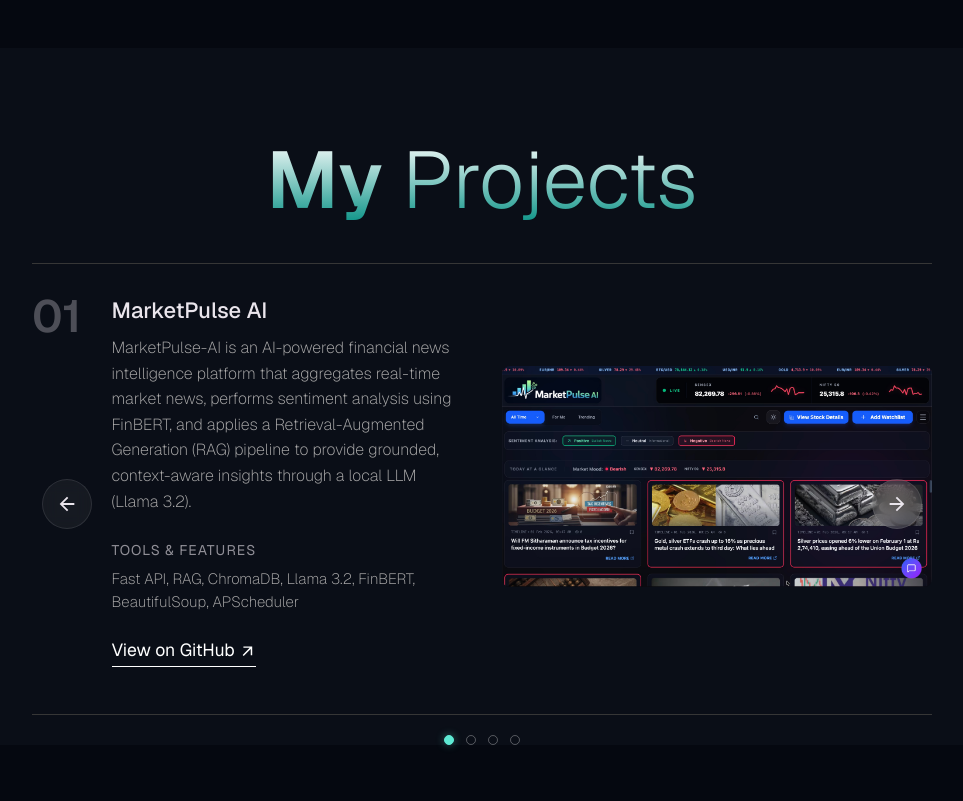
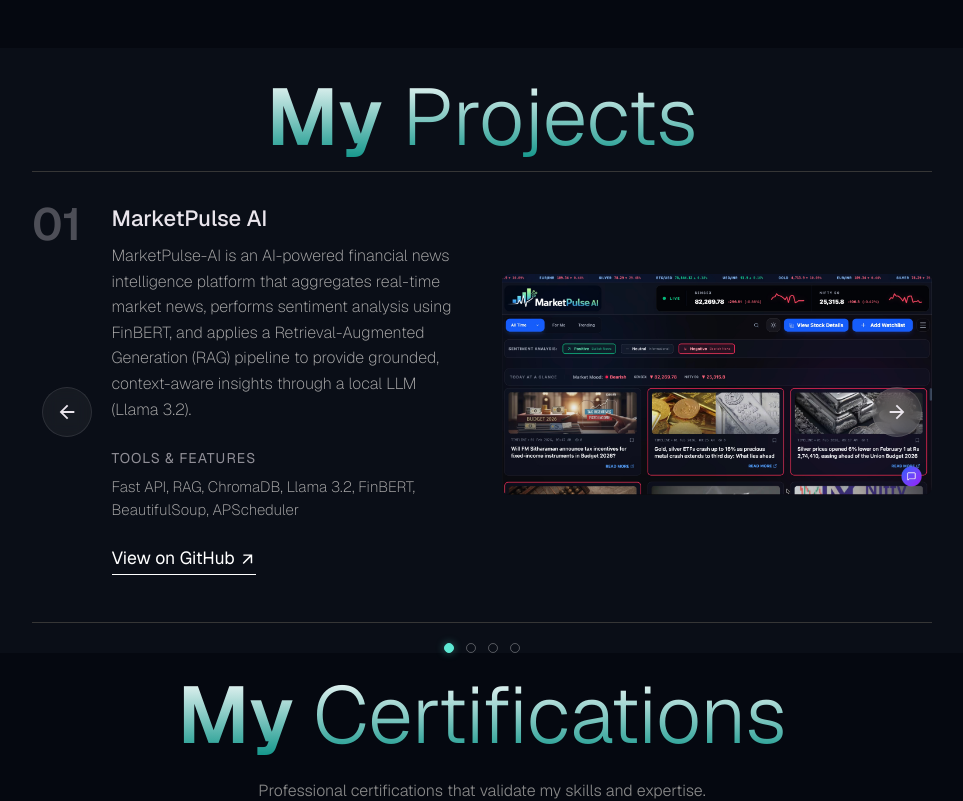
Before and after one commit to prashant-gtx/prashant-gtx.github.io, a React (Vite) app: page / in a window 1280 px wide. Shown: the part 3320-4121 px from the top of the page, without its empty margins (158-1121 px from the left). Built offline with nearby package versions, Linux system fonts and the light colour scheme; no server answers.

Commit message:
Refine section spacing and typography in Certifications and Work components

```diff
--- a/src/components/styles/Certifications.css
+++ b/src/components/styles/Certifications.css
@@ -17,7 +17,8 @@
   -webkit-background-clip: text;
   -webkit-text-fill-color: transparent;
   color: transparent;
-  margin-bottom: 20px;
+  margin-top: 0;
+  margin-bottom: 5px;
 }
 
 .certifications-section h2 span {
@@ -29,7 +30,7 @@
   font-size: 16px;
   color: #888;
   text-align: center;
-  margin-bottom: 40px;
+  margin-bottom: 20px;
   max-width: 600px;
   font-weight: 300;
 }
@@ -114,6 +115,7 @@
     font-size: 60px;
     line-height: 65px;
   }
+
   .certifications-grid {
     grid-template-columns: repeat(2, 1fr);
   }
@@ -124,9 +126,11 @@
     font-size: 45px;
     line-height: 50px;
   }
+
   .certifications-grid {
     grid-template-columns: 1fr;
   }
+
   .cert-card {
     padding: 30px 20px;
     min-height: 150px;
--- a/src/components/styles/Work.css
+++ b/src/components/styles/Work.css
@@ -3,13 +3,15 @@
   position: relative;
   z-index: 1;
   background-color: var(--backgroundColor);
-  padding: 40px 0 0 0; /* Reduced bottom padding to close gap above following section */
-  margin-top: -20px; /* Pull the section slightly upward */
+  padding: 20px 0 0 0;
+  /* Reduced bottom padding to close gap above following section */
+  margin-top: -20px;
+  /* Pull the section slightly upward */
 }
 
 .work-section h2 {
   font-size: 80px;
-  line-height: 85px;
+  line-height: 1.1;
   font-weight: 600;
   text-align: center;
   background: linear-gradient(0deg, #0d9488, #ffffff);
@@ -17,8 +19,8 @@
   -webkit-background-clip: text;
   -webkit-text-fill-color: transparent;
   color: transparent;
-  margin-top: 50px;
-  margin-bottom: 40px;
+  margin-top: 5px;
+  margin-bottom: 10px;
 }
 
 .work-section h2>span {
```
